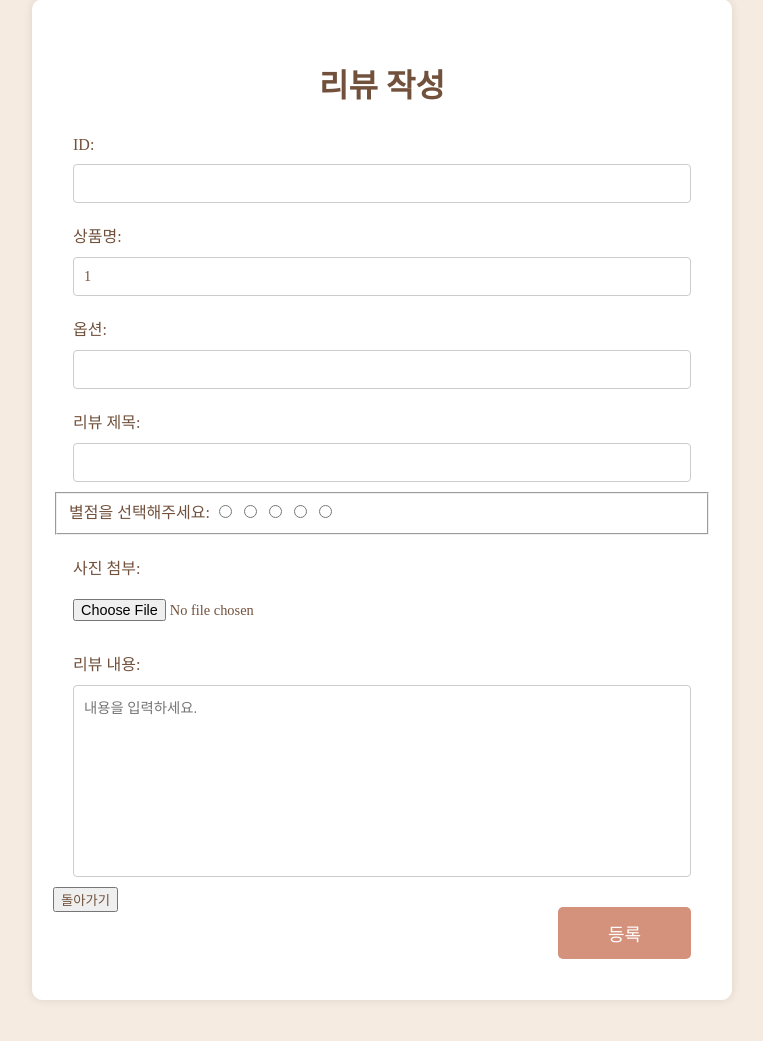
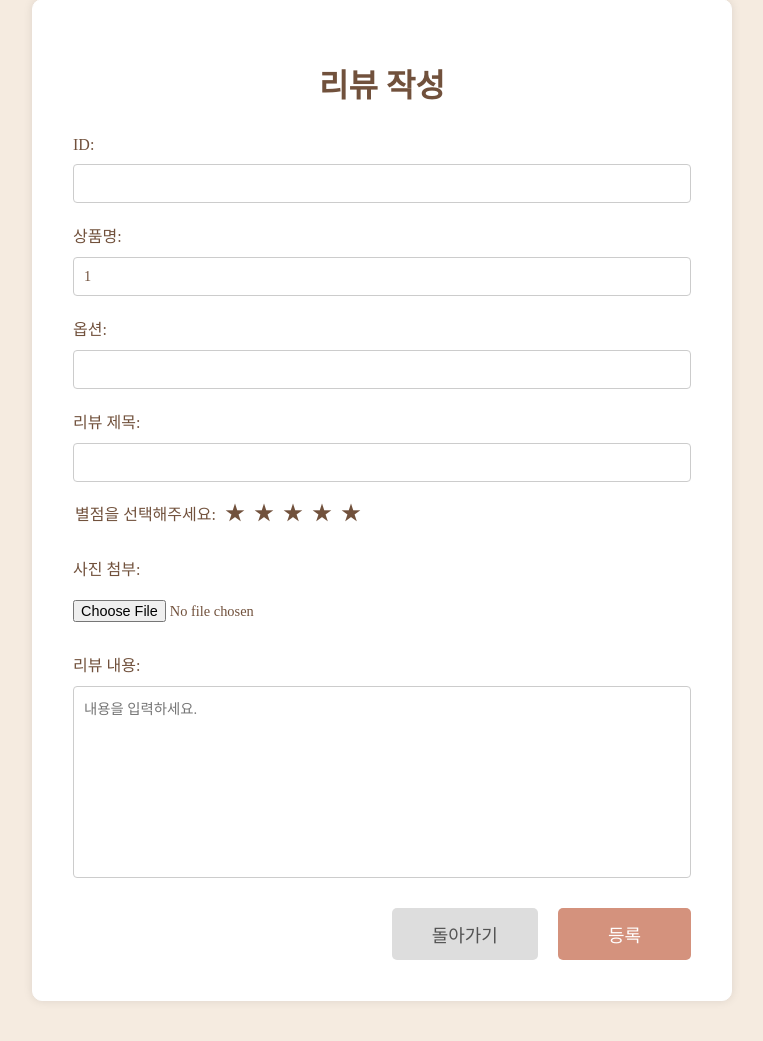
Before and after one commit to nomellc/OSP_ewhaMarket, a Flask app: a page that uses templates/reg_reviews.html in a window 1280 px wide. Shown: the part 147-1188 px from the top of the page, without its empty margins (258-1021 px from the left). Before the commit the page ends 1147 px from the top, so only its background shows below. Run offline with Flask 3, Linux system fonts and the light colour scheme; some web fonts are replaced.

Commit message:
Update style.css

```diff
--- a/static/style.css
+++ b/static/style.css
@@ -488,9 +488,32 @@ home-center {
 }
 
 /*button*/
+.back-button {
+  margin: 20px;
+  margin-right: 0px;
+  padding: 13px;
+  padding-left: 40px;
+  padding-right: 40px;
+  background-color: #ddd;
+  color: rgb(83, 83, 83);
+  border: none;
+  border-radius: 5px;
+  cursor: pointer;
+  /*버튼 색 서서히 변함*/
+  transition: background-color 0.3s ease;
+  font-size: 18px;
+
+  float: right;
+
+
+}
+.back-button:hover {
+  background-color: #888888;
+}
 
 .submit-button {
   margin: 20px;
+  margin-right: 20px;
   padding: 13px;
   padding-left: 50px;
   padding-right: 50px;
@@ -514,8 +537,8 @@ home-center {
 
 .one-container {
   width: 70vw;
-  max-width: 1000px;
-  min-width: 970px;
+  max-width: 1100px;
+  min-width: 1000px;
 
   margin: 0 auto;
   border: 1px solid #fff;
@@ -584,26 +607,6 @@ home-center {
   text-align: left;
   display: inline-block;
 }
-.one_submit_btn {
-  text-align: right;
-}
-
-#one_back_i {
-  width: 100px;
-  height: 40px;
-  margin: 20px;
-  padding: 15px;
-
-  margin-right: 10px;
-  margin-top: 23px;
-
-  background-color: #ccc;
-  border-color: #ccc;
-  border-radius: 5px;
-
-  color: white;
-  font-size: 15px;
-}
 
 .two_total {
   display: flex;
@@ -622,6 +625,7 @@ home-center {
   min-width: 700px;
 
   margin: 0 auto;
+  margin-top: 20px;
   border: 1px solid #fff;
   border-radius: 10px;
   padding: 30px;
@@ -758,23 +762,25 @@ home-center {
   resize: none;
 }
 
-.four-rating-group {
-  display: flex;
-}
-
-.four-rating {
-  display: flex;
-  margin-left: 30px;
-}
-
-.four-rating span {
-  cursor: pointer;
-  font-size: 1.5rem;
-  color: #cadfdc;
-  font-size: 25px;
-  text-shadow: 0.1px 0 black;
-
-  margin-right: 7px;
+.four-star-rating{
+  border: none;
+  margin: 10px;
+}
+
+.four-star-rating label::before {
+  font-size: 20px;
+  content: '★';
+  display: inline-block;
+  margin-left: 5px;
+}
+
+.four-star-rating input[type=radio]{
+  display: none;
+}
+
+
+.four-star-rating input[type="radio"]:checked ~ label ~ label::before {
+  content: '☆';
 }
 
 /* five */
```
